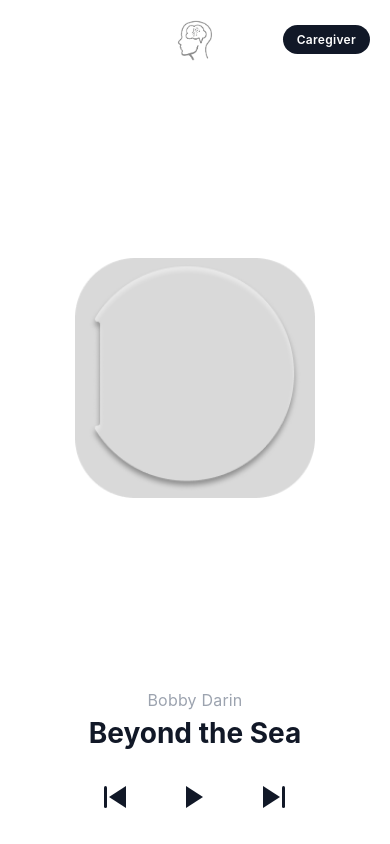
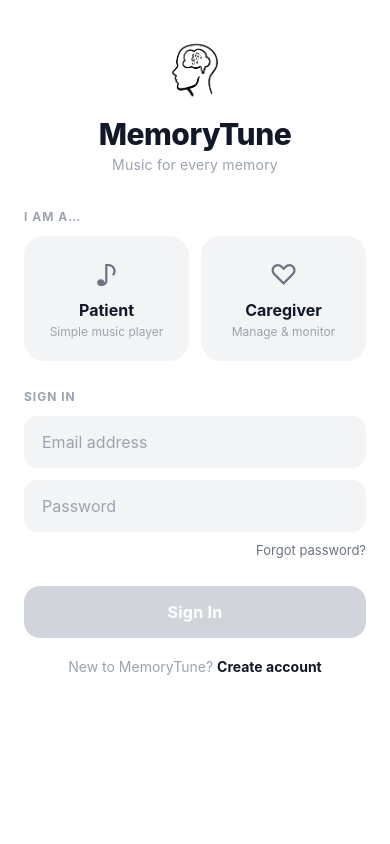
Before and after one commit to juliakpvelloso/memorytune, a React Native app: screen / in a window 390 px wide. Built offline with nearby package versions, Linux system fonts and the light colour scheme.

Commit message:
Add caregiver/patient login screen

```diff
--- a/App.tsx
+++ b/App.tsx
@@ -2,6 +2,7 @@ import { useState } from 'react';
 import { StatusBar } from 'react-native';
 import { SafeAreaProvider } from 'react-native-safe-area-context';
 import type { Screen } from './types';
+import LoginScreen from './screens/LoginScreen';
 import PatientScreen from './screens/PatientScreen';
 import CaregiverDashboard from './screens/CaregiverDashboard';
 import EditPatientProfile from './screens/EditPatientProfile';
@@ -10,11 +11,13 @@ import SafetySettings from './screens/SafetySettings';
 import ListeningInsights from './screens/ListeningInsights';
 
 function App() {
-  const [currentScreen, setCurrentScreen] = useState<Screen>('patient');
+  const [currentScreen, setCurrentScreen] = useState<Screen>('login');
   const navigate = (screen: Screen) => setCurrentScreen(screen);
 
   const renderScreen = () => {
     switch (currentScreen) {
+      case 'login':
+        return <LoginScreen navigate={navigate} />;
       case 'patient':
         return <PatientScreen navigate={navigate} />;
       case 'caregiverDashboard':
@@ -28,7 +31,7 @@ function App() {
       case 'listeningInsights':
         return <ListeningInsights navigate={navigate} />;
       default:
-        return <PatientScreen navigate={navigate} />;
+        return <LoginScreen navigate={navigate} />;
     }
   };
 
--- /dev/null
+++ b/screens/LoginScreen.tsx
@@ -0,0 +1,376 @@
+import { useState } from 'react';
+import {
+  Image,
+  KeyboardAvoidingView,
+  Platform,
+  Pressable,
+  ScrollView,
+  StyleSheet,
+  Text,
+  TextInput,
+  View,
+} from 'react-native';
+import { useSafeAreaInsets } from 'react-native-safe-area-context';
+import type { NavigateFn } from '../types';
+
+type Role = 'patient' | 'caregiver' | null;
+
+export default function LoginScreen({ navigate }: { navigate: NavigateFn }) {
+  const insets = useSafeAreaInsets();
+  const [role, setRole] = useState<Role>(null);
+  const [email, setEmail] = useState('');
+  const [password, setPassword] = useState('');
+  const [emailFocused, setEmailFocused] = useState(false);
+  const [passwordFocused, setPasswordFocused] = useState(false);
+
+  const isPatient = role === 'patient';
+
+  const handleLogin = () => {
+    if (!role) return;
+    if (role === 'patient') {
+      navigate('patient');
+    } else {
+      navigate('caregiverDashboard');
+    }
+  };
+
+  const canLogin = role !== null && email.length > 0 && password.length > 0;
+
+  return (
+    <KeyboardAvoidingView
+      style={{ flex: 1 }}
+      behavior={Platform.OS === 'ios' ? 'padding' : 'height'}>
+      <ScrollView
+        contentContainerStyle={[
+          styles.scroll,
+          { paddingTop: insets.top + 32, paddingBottom: insets.bottom + 32 },
+        ]}
+        keyboardShouldPersistTaps="handled"
+        showsVerticalScrollIndicator={false}>
+
+        {/* Logo + brand */}
+        <View style={styles.brand}>
+          <Image
+            source={require('../assets/logo.png')}
+            style={styles.logo}
+            resizeMode="contain"
+          />
+          <Text style={styles.appName}>MemoryTune</Text>
+          <Text style={styles.tagline}>Music for every memory</Text>
+        </View>
+
+        {/* Role selector */}
+        <View style={styles.section}>
+          <Text style={styles.sectionLabel}>I am a…</Text>
+          <View style={styles.roleRow}>
+            <RoleCard
+              title="Patient"
+              subtitle="Simple music player"
+              icon="♪"
+              selected={role === 'patient'}
+              onPress={() => setRole('patient')}
+            />
+            <RoleCard
+              title="Caregiver"
+              subtitle="Manage & monitor"
+              icon="♡"
+              selected={role === 'caregiver'}
+              onPress={() => setRole('caregiver')}
+            />
+          </View>
+        </View>
+
+        {/* Credential fields */}
+        <View style={styles.section}>
+          <Text style={styles.sectionLabel}>Sign in</Text>
+
+          <View
+            style={[
+              styles.inputWrap,
+              emailFocused && styles.inputWrapFocused,
+              isPatient && styles.inputWrapLarge,
+            ]}>
+            <TextInput
+              style={[styles.input, isPatient && styles.inputLarge]}
+              placeholder="Email address"
+              placeholderTextColor="#9CA3AF"
+              value={email}
+              onChangeText={setEmail}
+              autoCapitalize="none"
+              autoCorrect={false}
+              keyboardType="email-address"
+              onFocus={() => setEmailFocused(true)}
+              onBlur={() => setEmailFocused(false)}
+            />
+          </View>
+
+          <View
+            style={[
+              styles.inputWrap,
+              passwordFocused && styles.inputWrapFocused,
+              isPatient && styles.inputWrapLarge,
+              { marginTop: 12 },
+            ]}>
+            <TextInput
+              style={[styles.input, isPatient && styles.inputLarge]}
+              placeholder="Password"
+              placeholderTextColor="#9CA3AF"
+              value={password}
+              onChangeText={setPassword}
+              secureTextEntry
+              onFocus={() => setPasswordFocused(true)}
+              onBlur={() => setPasswordFocused(false)}
+            />
+          </View>
+
+          {!isPatient && (
+            <Pressable style={styles.forgotWrap}>
+              <Text style={styles.forgotText}>Forgot password?</Text>
+            </Pressable>
+          )}
+        </View>
+
+        {/* Login button */}
+        <Pressable
+          style={({ pressed }) => [
+            styles.loginBtn,
+            isPatient && styles.loginBtnLarge,
+            !canLogin && styles.loginBtnDisabled,
+            pressed && canLogin && styles.loginBtnPressed,
+          ]}
+          onPress={handleLogin}
+          disabled={!canLogin}>
+          <Text style={[styles.loginBtnText, isPatient && styles.loginBtnTextLarge]}>
+            {role === 'patient' ? 'Start Listening' : role === 'caregiver' ? 'Go to Dashboard' : 'Sign In'}
+          </Text>
+        </Pressable>
+
+        {!isPatient && (
+          <View style={styles.signupRow}>
+            <Text style={styles.signupText}>New to MemoryTune? </Text>
+            <Pressable>
+              <Text style={styles.signupLink}>Create account</Text>
+            </Pressable>
+          </View>
+        )}
+      </ScrollView>
+    </KeyboardAvoidingView>
+  );
+}
+
+function RoleCard({
+  title,
+  subtitle,
+  icon,
+  selected,
+  onPress,
+}: {
+  title: string;
+  subtitle: string;
+  icon: string;
+  selected: boolean;
+  onPress: () => void;
+}) {
+  return (
+    <Pressable
+      style={({ pressed }) => [
+        styles.roleCard,
+        selected && styles.roleCardSelected,
+        pressed && !selected && styles.roleCardPressed,
+      ]}
+      onPress={onPress}>
+      <Text style={[styles.roleIcon, selected && styles.roleIconSelected]}>
+        {icon}
+      </Text>
+      <Text style={[styles.roleTitle, selected && styles.roleTitleSelected]}>
+        {title}
+      </Text>
+      <Text style={[styles.roleSubtitle, selected && styles.roleSubtitleSelected]}>
+        {subtitle}
+      </Text>
+      {selected && <View style={styles.roleCheckDot} />}
+    </Pressable>
+  );
+}
+
+const styles = StyleSheet.create({
+  scroll: {
+    flexGrow: 1,
+    backgroundColor: '#FFFFFF',
+    paddingHorizontal: 24,
+  },
+
+  /* Brand */
+  brand: {
+    alignItems: 'center',
+    marginBottom: 36,
+  },
+  logo: {
+    width: 72,
+    height: 72,
+    marginBottom: 12,
+  },
+  appName: {
+    fontSize: 30,
+    fontWeight: '800',
+    color: '#111827',
+    letterSpacing: -0.5,
+  },
+  tagline: {
+    fontSize: 14,
+    color: '#9CA3AF',
+    marginTop: 4,
+    letterSpacing: 0.2,
+  },
+
+  /* Section */
+  section: {
+    marginBottom: 28,
+  },
+  sectionLabel: {
+    fontSize: 12,
+    fontWeight: '700',
+    color: '#9CA3AF',
+    letterSpacing: 1,
+    textTransform: 'uppercase',
+    marginBottom: 12,
+  },
+
+  /* Role cards */
+  roleRow: {
+    flexDirection: 'row',
+    gap: 12,
+  },
+  roleCard: {
+    flex: 1,
+    backgroundColor: '#F3F4F6',
+    borderRadius: 20,
+    paddingVertical: 20,
+    paddingHorizontal: 16,
+    alignItems: 'center',
+    borderWidth: 2,
+    borderColor: 'transparent',
+    position: 'relative',
+  },
+  roleCardSelected: {
+    backgroundColor: '#111827',
+    borderColor: '#111827',
+  },
+  roleCardPressed: {
+    backgroundColor: '#E5E7EB',
+  },
+  roleIcon: {
+    fontSize: 28,
+    marginBottom: 8,
+    color: '#6B7280',
+  },
+  roleIconSelected: {
+    color: '#FFFFFF',
+  },
+  roleTitle: {
+    fontSize: 16,
+    fontWeight: '700',
+    color: '#111827',
+    marginBottom: 4,
+  },
+  roleTitleSelected: {
+    color: '#FFFFFF',
+  },
+  roleSubtitle: {
+    fontSize: 12,
+    color: '#9CA3AF',
+    textAlign: 'center',
+  },
+  roleSubtitleSelected: {
+    color: '#D1D5DB',
+  },
+  roleCheckDot: {
+    position: 'absolute',
+    top: 10,
+    right: 10,
+    width: 8,
+    height: 8,
+    borderRadius: 4,
+    backgroundColor: '#FFFFFF',
+  },
+
+  /* Inputs */
+  inputWrap: {
+    backgroundColor: '#F3F4F6',
+    borderRadius: 14,
+    borderWidth: 2,
+    borderColor: 'transparent',
+    paddingHorizontal: 16,
+    paddingVertical: 14,
+  },
+  inputWrapFocused: {
+    borderColor: '#111827',
+    backgroundColor: '#FFFFFF',
+  },
+  inputWrapLarge: {
+    borderRadius: 18,
+    paddingVertical: 18,
+    paddingHorizontal: 20,
+  },
+  input: {
+    fontSize: 16,
+    color: '#111827',
+    padding: 0,
+  },
+  inputLarge: {
+    fontSize: 20,
+  },
+  forgotWrap: {
+    alignItems: 'flex-end',
+    marginTop: 10,
+  },
+  forgotText: {
+    fontSize: 13,
+    color: '#6B7280',
+  },
+
+  /* Login button */
+  loginBtn: {
+    backgroundColor: '#111827',
+    borderRadius: 16,
+    paddingVertical: 16,
+    alignItems: 'center',
+    marginBottom: 20,
+  },
+  loginBtnLarge: {
+    borderRadius: 20,
+    paddingVertical: 22,
+  },
+  loginBtnDisabled: {
+    backgroundColor: '#D1D5DB',
+  },
+  loginBtnPressed: {
+    backgroundColor: '#374151',
+  },
+  loginBtnText: {
+    color: '#FFFFFF',
+    fontSize: 16,
+    fontWeight: '700',
+    letterSpacing: 0.3,
+  },
+  loginBtnTextLarge: {
+    fontSize: 22,
+    letterSpacing: 0.2,
+  },
+
+  /* Sign up */
+  signupRow: {
+    flexDirection: 'row',
+    justifyContent: 'center',
+    alignItems: 'center',
+  },
+  signupText: {
+    fontSize: 14,
+    color: '#9CA3AF',
+  },
+  signupLink: {
+    fontSize: 14,
+    fontWeight: '700',
+    color: '#111827',
+  },
+});
--- a/types.ts
+++ b/types.ts
@@ -1,4 +1,5 @@
 export type Screen =
+  | 'login'
   | 'patient'
   | 'caregiverDashboard'
   | 'editPatientProfile'
```
